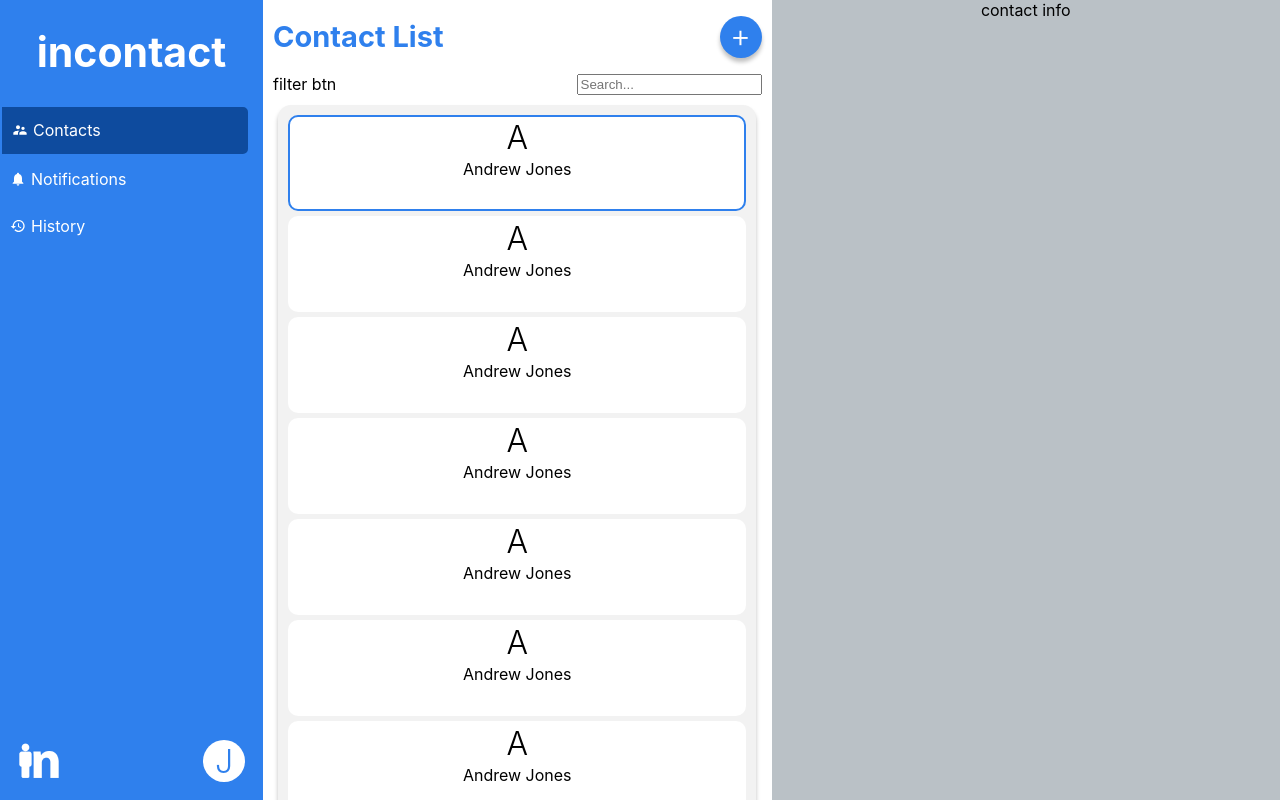
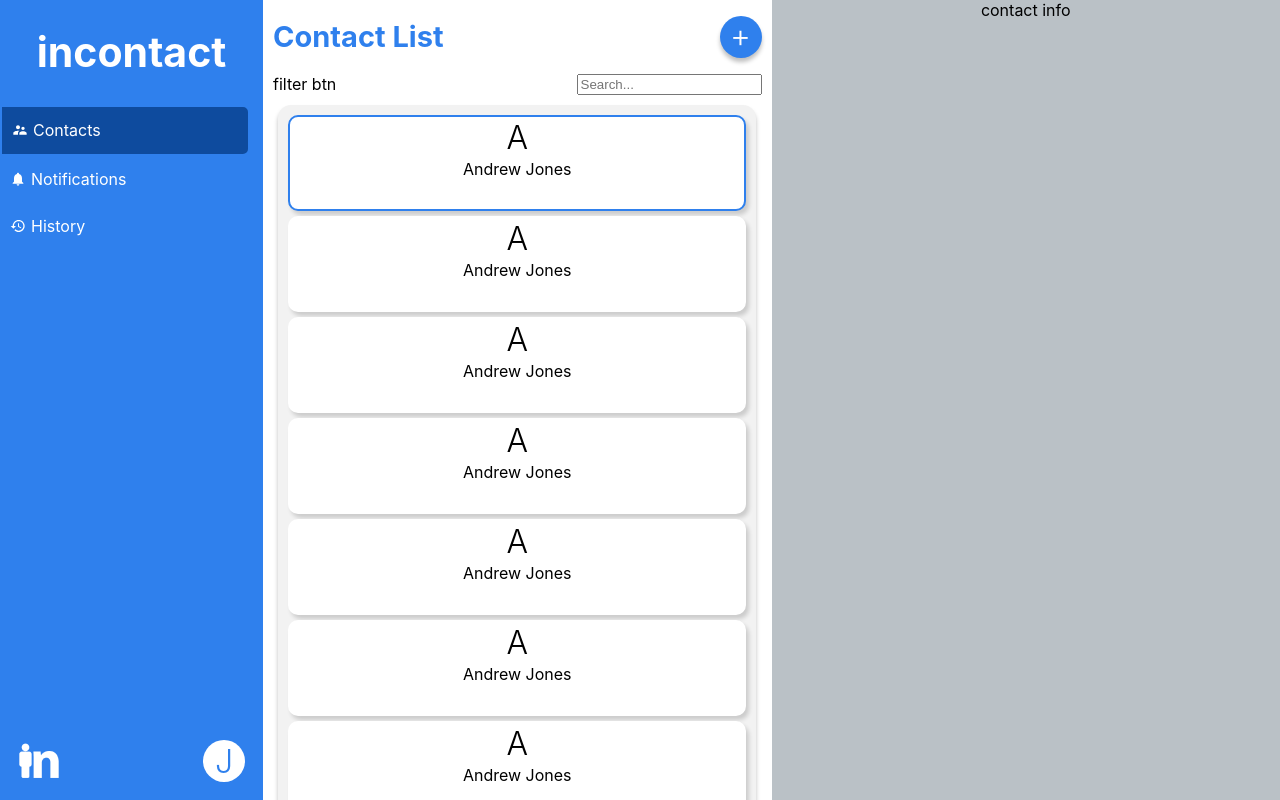
Before and after one commit to OpenSocialCSN/incontact-web, a React (Create React App) app: page / in a window 1280 px wide. Built offline with nearby package versions, Linux system fonts and the light colour scheme.

Commit message:
contacts box shadow

```diff
--- a/src/components/screens/contacts/styles/ContactsScreen.scss
+++ b/src/components/screens/contacts/styles/ContactsScreen.scss
@@ -64,6 +64,7 @@
   box-sizing: border-box;
   border-radius: 10px;
   margin-bottom: 5px;
+  box-shadow: 3px 4px 4px rgba(0, 0, 0, 0.16);
   border: 2px solid white;
   &:hover {
     border: 2px solid lighten(#2f80ed, 20%);
```
